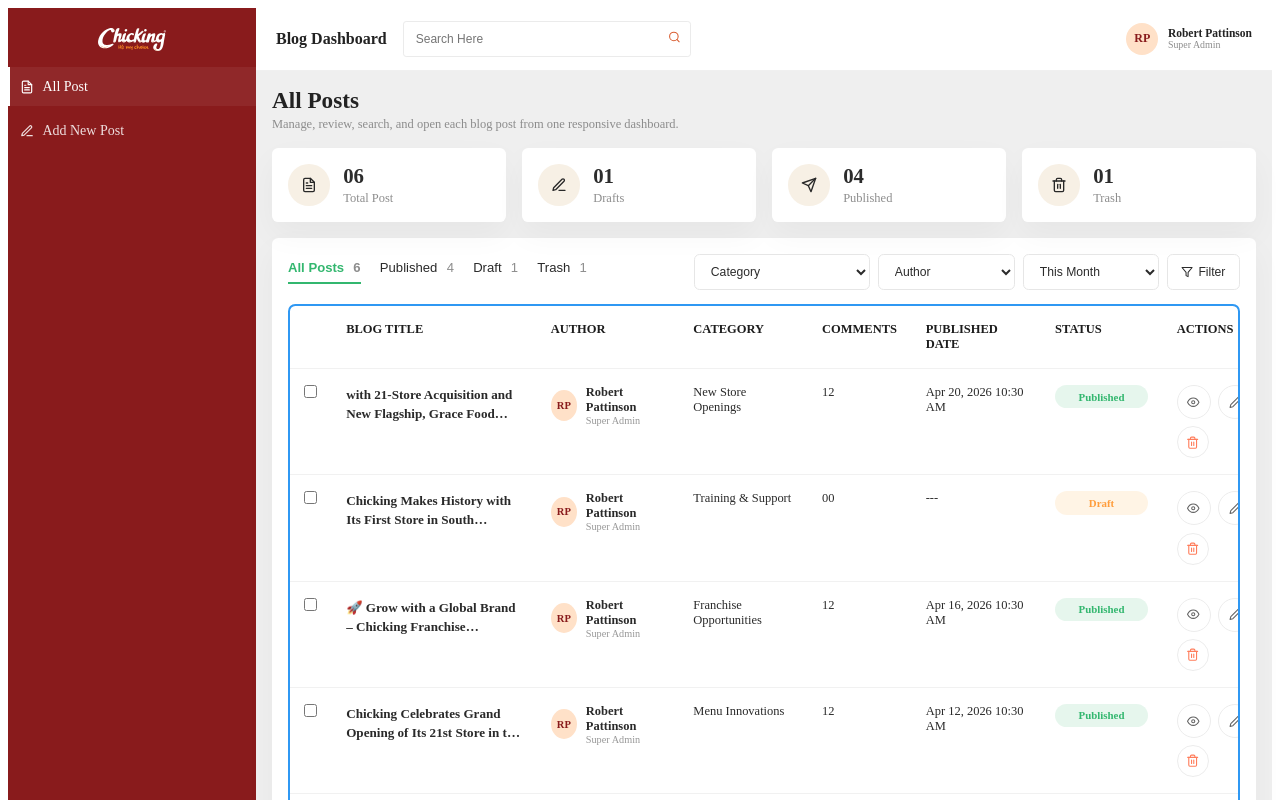
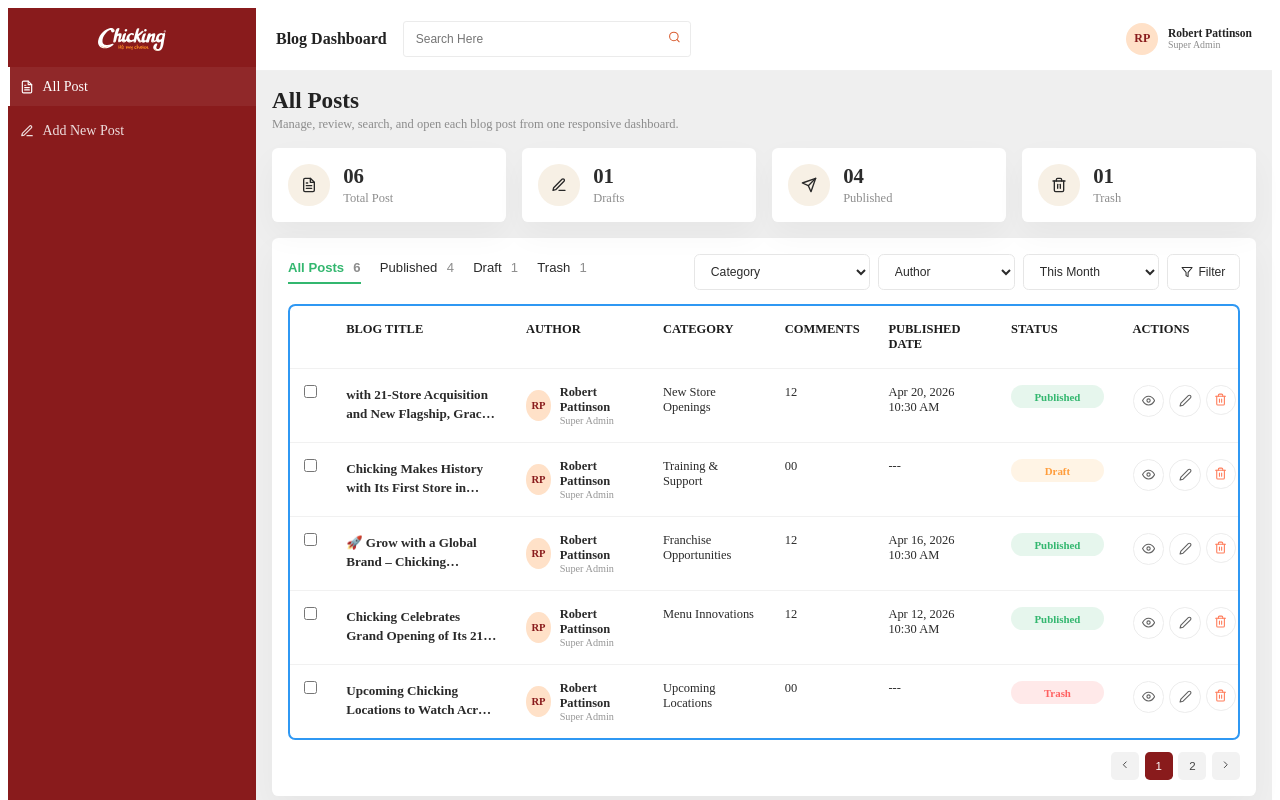
Before and after one commit to Tungston-labs/chicking, a React (Vite) app: page /admin/blogs in a window 1280 px wide. Shown: the top 800 px of the page. Built offline with nearby package versions, Linux system fonts and the light colour scheme; the HTML template or start-up script is replaced by a standard one.

Commit message:
Dashboard pages are fixing

```diff
--- a/src/components/AdminBlog/AdminBlog.styles.js
+++ b/src/components/AdminBlog/AdminBlog.styles.js
@@ -362,14 +362,14 @@
   border: 0.125rem solid #2f98f3;
   border-radius: 0.45rem;
 
-  @media (max-width: 48rem) {
+  @media (max-width: 63.9375rem) {
     display: none;
   }
 `;
 
 export const Table = styled.table`
   width: 100%;
-  min-width: 62rem;
+  min-width: 60rem;
   border-collapse: collapse;
 
   th,
@@ -470,19 +470,20 @@
 
 export const ActionGroup = styled.div`
   display: flex;
-  flex-wrap: wrap;
-  gap: 0.45rem;
+  flex-wrap: ${({ $nowrap }) => ($nowrap ? "nowrap" : "wrap")};
+  gap: ${({ $compact }) => ($compact ? "0.32rem" : "0.45rem")};
 `;
 
 export const IconButton = styled.button`
-  width: 2rem;
-  height: 2rem;
+  width: ${({ $compact }) => ($compact ? "1.85rem" : "2rem")};
+  height: ${({ $compact }) => ($compact ? "1.85rem" : "2rem")};
   display: inline-grid;
   place-items: center;
   border: 0.0625rem solid #ececec;
   border-radius: 50%;
   background: #ffffff;
   color: ${({ $variant }) => ($variant === "danger" ? "#ff7d5b" : "#626262")};
+  font-size: ${({ $compact }) => ($compact ? "0.82rem" : "0.9rem")};
   cursor: pointer;
   text-decoration: none;
 `;
@@ -508,7 +509,7 @@
 export const MobilePostList = styled.div`
   display: none;
 
-  @media (max-width: 48rem) {
+  @media (max-width: 63.9375rem) {
     display: grid;
     gap: 0.85rem;
   }
@@ -679,6 +680,22 @@
 
   @media (max-width: 36rem) {
     flex-direction: column;
+  }
+`;
+
+export const DesktopEditorActions = styled(Actions)`
+  @media (max-width: 63.9375rem) {
+    display: none;
+  }
+`;
+
+export const MobileEditorActions = styled(Actions)`
+  display: none;
+
+  @media (max-width: 63.9375rem) {
+    display: flex;
+    grid-column: 1 / -1;
+    margin-top: 0;
   }
 `;
 
--- a/src/components/AdminBlog/AdminBlogEditor.jsx
+++ b/src/components/AdminBlog/AdminBlogEditor.jsx
@@ -11,9 +11,9 @@
 } from "react-icons/fi";
 import { getEditorInitialValues } from "./adminBlogStore.js";
 import {
-  Actions,
   AddTagButton,
   CardHeading,
+  DesktopEditorActions,
   EditorArea,
   EditorCard,
   EditorGrid,
@@ -22,6 +22,7 @@
   Field,
   Input,
   Label,
+  MobileEditorActions,
   PrimaryButton,
   SecondaryButton,
   Select,
@@ -83,6 +84,20 @@
     }, status);
   };
 
+  const actionButtons = (
+    <>
+      <SecondaryButton onClick={onCancel} type="button">
+        Cancel
+      </SecondaryButton>
+      <SecondaryButton onClick={() => handleSubmit("Draft")} type="button">
+        Save Draft
+      </SecondaryButton>
+      <PrimaryButton onClick={() => handleSubmit("Published")} type="button">
+        {mode === "edit" ? "Update Post" : "Publish Post"} <FiSend />
+      </PrimaryButton>
+    </>
+  );
+
   return (
     <EditorGrid>
       <EditorCard>
@@ -117,17 +132,7 @@
             <EditorArea onChange={handleFieldChange("content")} value={formValues.content} />
           </EditorSurface>
         </Field>
-        <Actions>
-          <SecondaryButton onClick={onCancel} type="button">
-            Cancel
-          </SecondaryButton>
-          <SecondaryButton onClick={() => handleSubmit("Draft")} type="button">
-            Save Draft
-          </SecondaryButton>
-          <PrimaryButton onClick={() => handleSubmit("Published")} type="button">
-            {mode === "edit" ? "Update Post" : "Publish Post"} <FiSend />
-          </PrimaryButton>
-        </Actions>
+        <DesktopEditorActions>{actionButtons}</DesktopEditorActions>
       </EditorCard>
 
       <SettingsCard>
@@ -191,6 +196,7 @@
           </UploadBox>
         </Field>
       </SettingsCard>
+      <MobileEditorActions>{actionButtons}</MobileEditorActions>
     </EditorGrid>
   );
 };
--- a/src/components/AdminBlog/AdminBlogTable.jsx
+++ b/src/components/AdminBlog/AdminBlogTable.jsx
@@ -141,14 +141,20 @@
                     <StatusPill $status={post.status}>{post.status}</StatusPill>
                   </td>
                   <td>
-                    <ActionGroup>
-                      <IconButton as={Link} title="View blog" to={`/admin/blogs/${post.id}`}>
+                    <ActionGroup $compact $nowrap>
+                      <IconButton $compact as={Link} title="View blog" to={`/admin/blogs/${post.id}`}>
                         <FiEye />
                       </IconButton>
-                      <IconButton as={Link} title="Edit blog" to={`/admin/blogs/${post.id}/edit`}>
+                      <IconButton $compact as={Link} title="Edit blog" to={`/admin/blogs/${post.id}/edit`}>
                         <FiEdit2 />
                       </IconButton>
-                      <IconButton $variant="danger" onClick={() => onDelete(post.id)} title="Move to trash" type="button">
+                      <IconButton
+                        $compact
+                        $variant="danger"
+                        onClick={() => onDelete(post.id)}
+                        title="Move to trash"
+                        type="button"
+                      >
                         <FiTrash2 />
                       </IconButton>
                     </ActionGroup>
```
